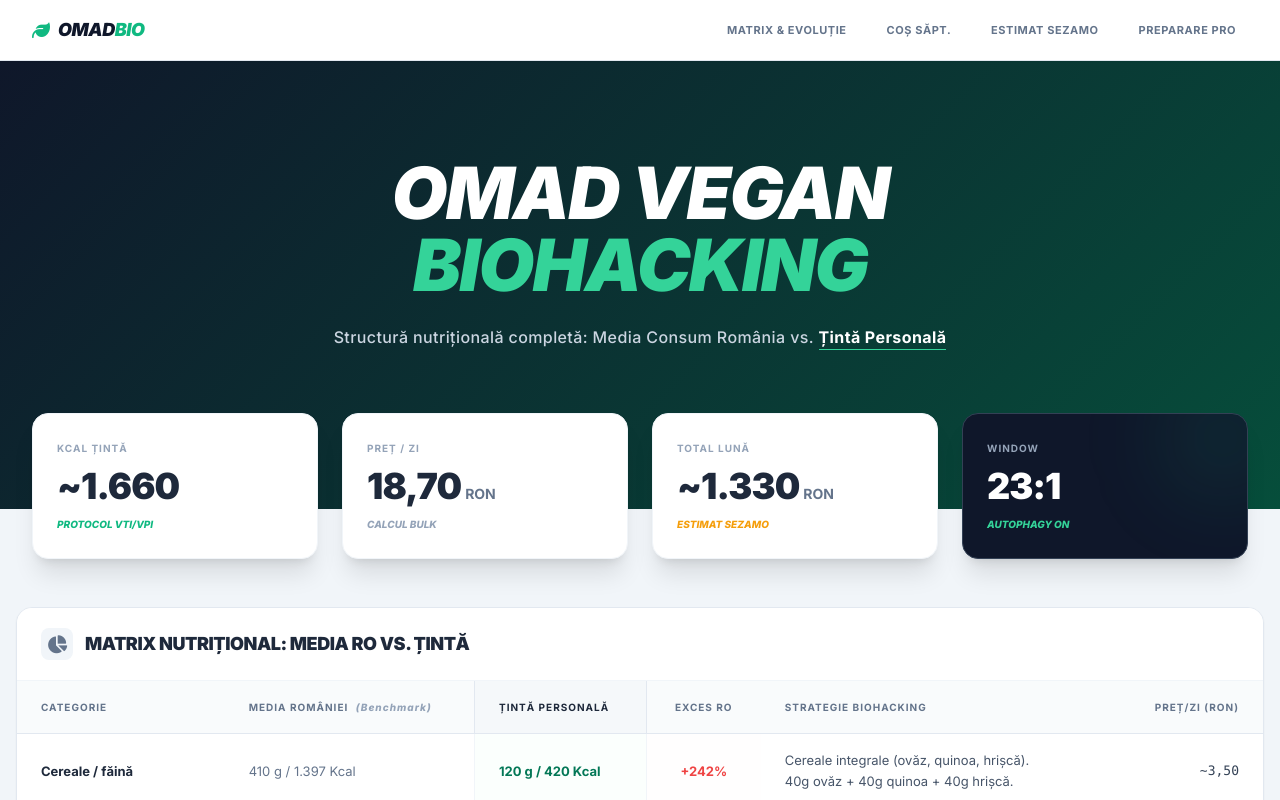
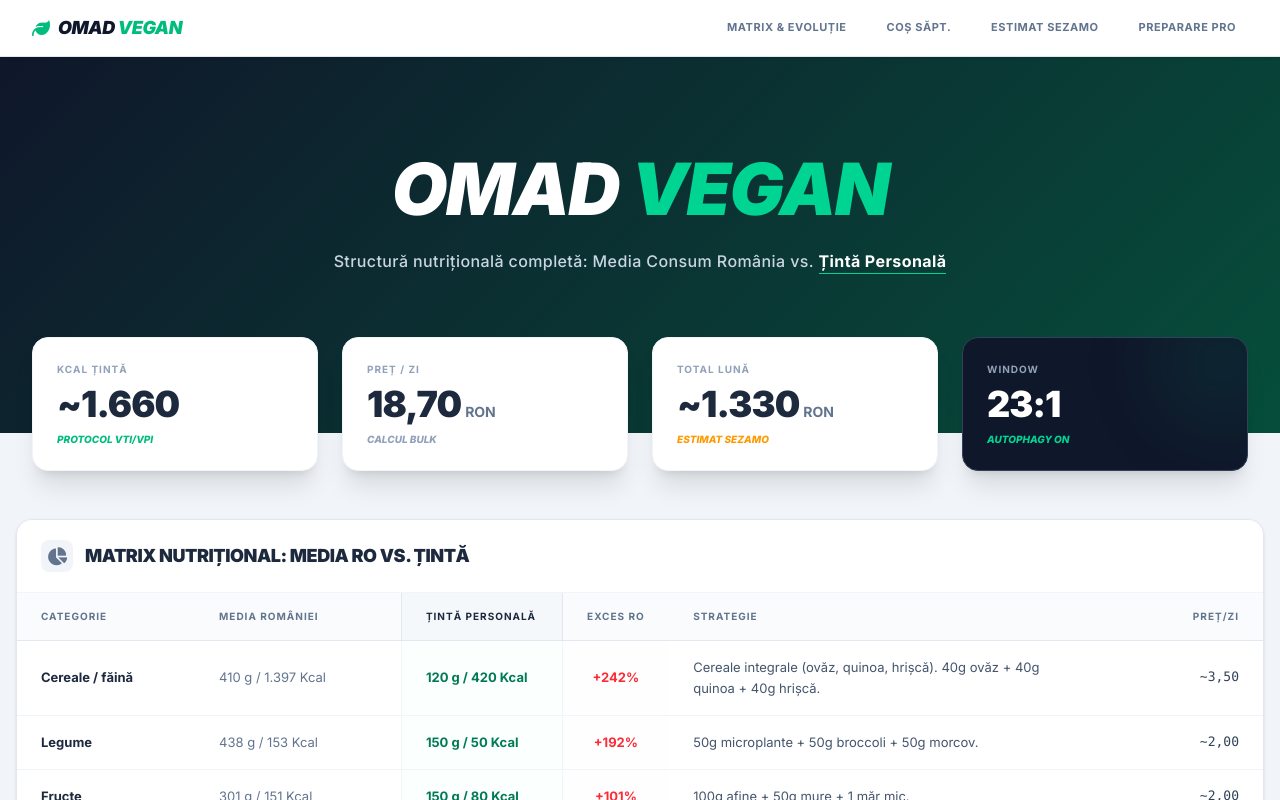
Before and after one commit to avra911/omad-goal, a plain HTML site: page index.html in a window 1280 px wide. Shown: the top 800 px of the page. Drawn offline with nearby package versions, Linux system fonts and the light colour scheme.

Commit message:
Updated file

```diff
--- a/index.html
+++ b/index.html
@@ -3,8 +3,8 @@
 <head>
     <meta charset="UTF-8">
     <meta name="viewport" content="width=device-width, initial-scale=1.0">
-    <title>OMAD Vegan Biohacking - Data Sheet 2026</title>
-    <script src="https://cdn.tailwindcss.com"></script>
+    <title>OMAD Vegan - Data Sheet 2026</title>
+    <script src="https://cdn.jsdelivr.net/npm/@tailwindcss/browser@4"></script>
     <link rel="stylesheet" href="https://cdnjs.cloudflare.com/ajax/libs/font-awesome/6.4.0/css/all.min.css">
     <style>
         @import url('https://fonts.googleapis.com/css2?family=Inter:ital,wght@0,400;0,500;0,600;0,700;0,800;0,900;1,800;1,900&display=swap');
@@ -47,7 +47,7 @@
                 <div class="flex items-center gap-2">
                     <i class="fas fa-leaf text-emerald-500 text-lg"></i>
                     <span class="font-black uppercase tracking-tight text-slate-900 italic text-lg">
-                        OMAD<span class="text-emerald-500">BIO</span>
+                        OMAD <span class="text-emerald-500">VEGAN</span>
                     </span>
                 </div>
 
@@ -79,7 +79,7 @@
     <header class="hero-bg text-white pt-24 pb-40 px-4 text-center relative z-10">
         <div class="max-w-4xl mx-auto">
             <h1 class="text-4xl md:text-6xl lg:text-7xl font-black mb-6 tracking-tight uppercase italic text-white">
-                OMAD VEGAN <span class="text-emerald-400">BIOHACKING</span>
+                OMAD <span class="text-emerald-400">VEGAN</span>
             </h1>
             <p class="text-slate-300 text-sm md:text-base font-medium tracking-wide">
                 Structură nutrițională completă: Media Consum România vs. <strong class="text-white font-bold border-b border-emerald-400 pb-0.5">Țintă Personală</strong>
@@ -143,12 +143,12 @@
                 <table class="w-full text-left border-collapse min-w-[950px]">
                     <thead class="bg-slate-50/80 text-slate-500 uppercase text-[10px] font-black tracking-widest border-b border-slate-200">
                         <tr>
-                            <th class="px-6 py-4 w-1/6">Categorie</th>
-                            <th class="px-6 py-4">Media României <span class="font-medium normal-case text-[10px] text-slate-400 italic ml-1">(Benchmark)</span></th>
+                            <th class="px-6 py-4 w-1/7">Categorie</th>
+                            <th class="px-6 py-4">Media României</th>
                             <th class="px-6 py-4 text-slate-800 bg-slate-100/50 border-x border-slate-200">Țintă Personală</th>
                             <th class="px-6 py-4 text-center">Exces RO</th>
-                            <th class="px-6 py-4 w-1/4">Strategie Biohacking</th>
-                            <th class="px-6 py-4 text-right">Preț/Zi (RON)</th>
+                            <th class="px-6 py-4 w-1/3">Strategie</th>
+                            <th class="px-6 py-4 text-right">Preț/Zi</th>
                         </tr>
                     </thead>
                     <tbody class="divide-y divide-slate-100 text-[13px]">
```
